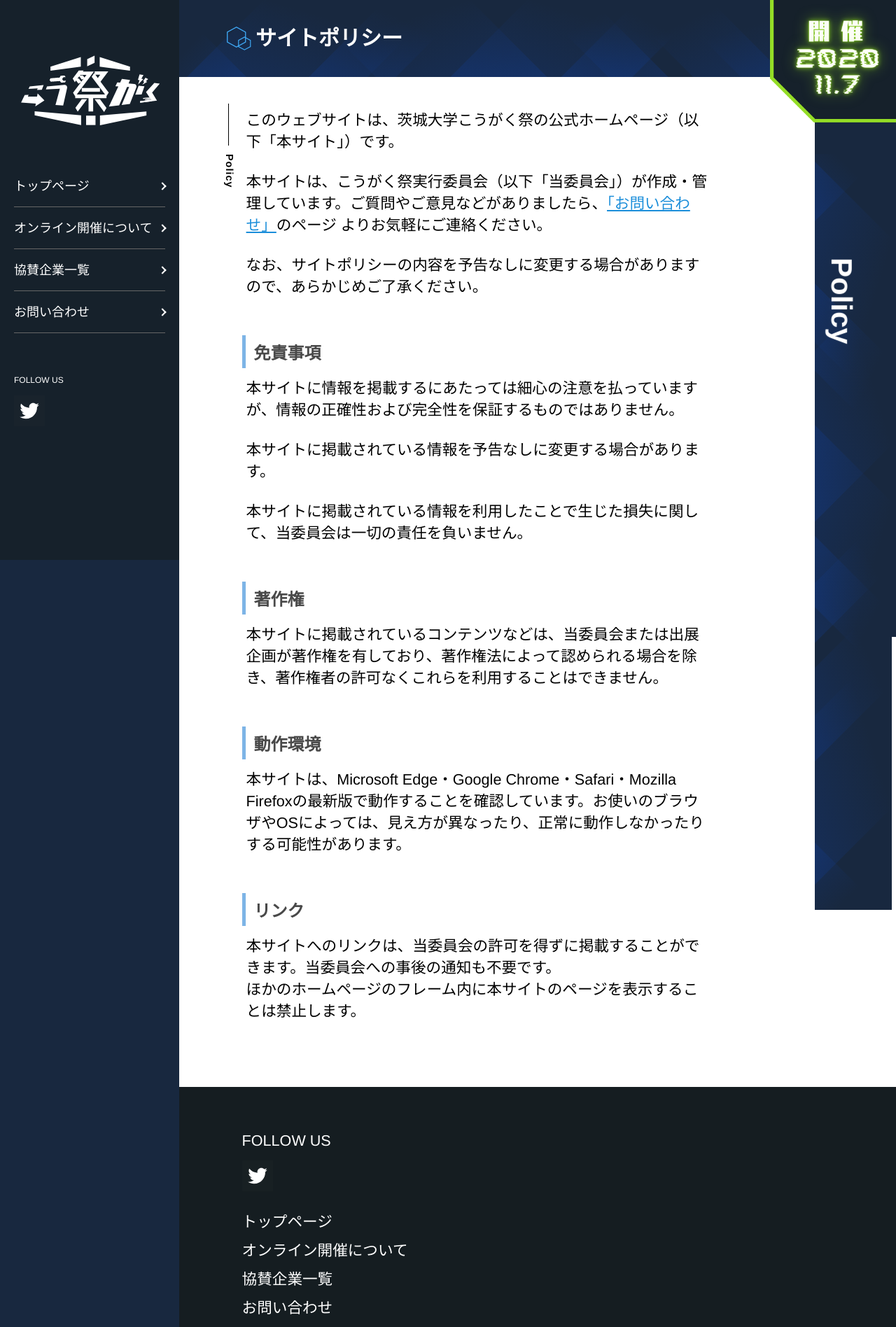
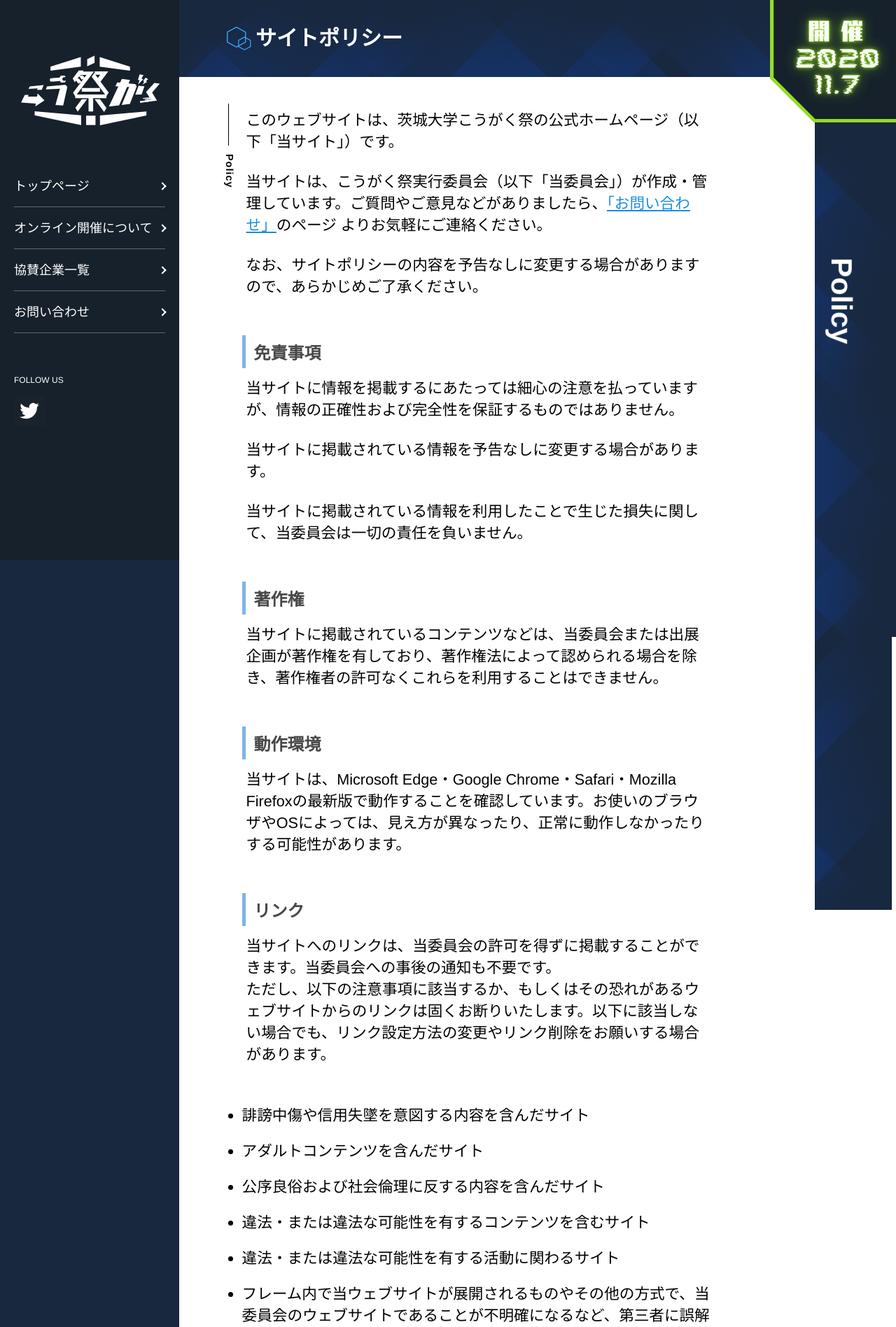
Before and after one commit to ujimattya/kougakusai-hp, a Next.js app: page /policy in a window 1280 px wide. Shown: the top 1896 px of the page at 70% size. Built offline with nearby package versions, Linux system fonts and the light colour scheme.

Commit message:
[fix]サイトポリシーリンク文面追加

```diff
--- a/pages/policy.js
+++ b/pages/policy.js
@@ -17,10 +17,10 @@ const Policy = () => (
     <div className={styles.container}>
       <div className={styles.information__tate}>Policy</div>
       <p>
-        このウェブサイトは、茨城大学こうがく祭の公式ホームページ（以下「本サイト」）です。
+        このウェブサイトは、茨城大学こうがく祭の公式ホームページ（以下「当サイト」）です。
         <br />
         <br />
-        本サイトは、こうがく祭実行委員会（以下「当委員会」）が作成・管理しています。ご質問やご意見などがありましたら、
+        当サイトは、こうがく祭実行委員会（以下「当委員会」）が作成・管理しています。ご質問やご意見などがありましたら、
         <Link href="/contact">
           <a>「お問い合わせ」</a>
         </Link>
@@ -31,29 +31,52 @@ const Policy = () => (
       </p>
       <h2>免責事項</h2>
       <p>
-        本サイトに情報を掲載するにあたっては細心の注意を払っていますが、情報の正確性および完全性を保証するものではありません。
+        当サイトに情報を掲載するにあたっては細心の注意を払っていますが、情報の正確性および完全性を保証するものではありません。
         <br />
         <br />
-        本サイトに掲載されている情報を予告なしに変更する場合があります。
+        当サイトに掲載されている情報を予告なしに変更する場合があります。
         <br />
         <br />
-        本サイトに掲載されている情報を利用したことで生じた損失に関して、当委員会は一切の責任を負いません。
+        当サイトに掲載されている情報を利用したことで生じた損失に関して、当委員会は一切の責任を負いません。
       </p>
       <h2>著作権</h2>
       <p>
-        本サイトに掲載されているコンテンツなどは、当委員会または出展企画が著作権を有しており、著作権法によって認められる場合を除き、著作権者の許可なくこれらを利用することはできません。
+        当サイトに掲載されているコンテンツなどは、当委員会または出展企画が著作権を有しており、著作権法によって認められる場合を除き、著作権者の許可なくこれらを利用することはできません。
       </p>
       <h2>動作環境</h2>
       <p>
-        本サイトは、Microsoft Edge・Google Chrome・Safari・Mozilla
+        当サイトは、Microsoft Edge・Google Chrome・Safari・Mozilla
         Firefoxの最新版で動作することを確認しています。お使いのブラウザやOSによっては、見え方が異なったり、正常に動作しなかったりする可能性があります。
       </p>
       <h2>リンク</h2>
       <p>
-        本サイトへのリンクは、当委員会の許可を得ずに掲載することができます。当委員会への事後の通知も不要です。
+        当サイトへのリンクは、当委員会の許可を得ずに掲載することができます。当委員会への事後の通知も不要です。
         <br />
-        ほかのホームページのフレーム内に本サイトのページを表示することは禁止します。
+        ただし、以下の注意事項に該当するか、もしくはその恐れがあるウェブサイトからのリンクは固くお断りいたします。以下に該当しない場合でも、リンク設定方法の変更やリンク削除をお願いする場合があります。
       </p>
+      <ul>
+        <li>
+        誹謗中傷や信用失墜を意図する内容を含んだサイト
+        </li>
+        <li>
+        アダルトコンテンツを含んだサイト
+        </li>
+        <li>
+        公序良俗および社会倫理に反する内容を含んだサイト
+
+        </li>
+        <li>
+        違法・または違法な可能性を有するコンテンツを含むサイト
+
+        </li>
+        <li>
+        違法・または違法な可能性を有する活動に関わるサイト
+
+        </li>
+        <li>
+        フレーム内で当ウェブサイトが展開されるものやその他の方式で、当委員会のウェブサイトであることが不明確になるなど、第三者に誤解を与える可能性があるサイト
+        </li>
+      </ul>
     </div>
     <Footer />
   </React.Fragment>
--- a/styles/About.module.scss
+++ b/styles/About.module.scss
@@ -98,7 +98,7 @@
     }
   }
   li {
-    // list-style-type: disc;
+    list-style-type: disc;
     font-size: 1.5rem;
     margin-bottom: 20px;
     @media screen and (min-width: 960px) {
--- a/styles/Footer.module.scss
+++ b/styles/Footer.module.scss
@@ -21,10 +21,10 @@
   }
   width: 100%;
   padding: 10%;
-  padding-bottom: 120px;
+  padding-bottom: 130px;
   color: #fff;
   background-color: #151d21;
-  margin-bottom: 80px;
+  margin-bottom: 104px;
   margin-bottom: calc(env(safe-area-inset-bottom) + 44px + 60px);
   font-size: 1.8rem;
   @media screen and (min-width: 960px) {
```
